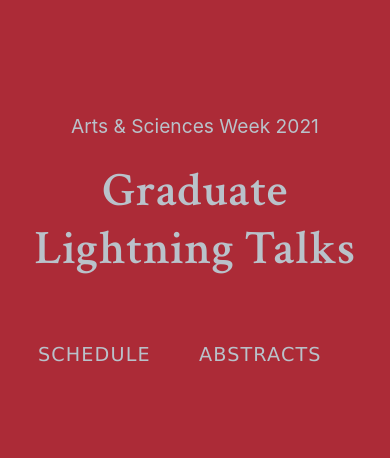
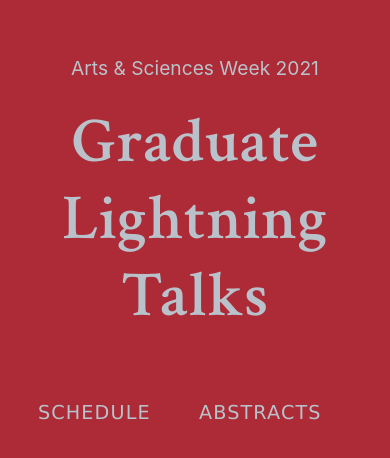
Before and after one commit to petrakumi12/artsandsciences, a plain HTML site: page index.html in a window 390 px wide. Shown: the part 174-632 px from the top of the page. Drawn offline with nearby package versions, Linux system fonts and the light colour scheme.

Commit message:
test mobile

```diff
--- a/css/index.css
+++ b/css/index.css
@@ -6,8 +6,12 @@ body {
 }
 
 h1 {
+    font-size: 3em !important;
+}
+
+h1 {
     color: var(--light-grey);
-    font-family: 'Times New Roman',serif !important;
+    font-family: 'Times New Roman', serif !important;
     letter-spacing: 0.3rem;
     font-size: 3rem !important;
 }
@@ -26,6 +30,13 @@ a {
     letter-spacing: 0.1rem;
 }
 
+
+@media only screen and (max-width: 768px) {
+    h1 {
+        font-size: 4em !important;
+    }
+}
+
 /*font-family: 'Times New Roman',serif !important;*/
 /*font-family: 'Verdana',serif;*/
 /*font-family: 'Sacramento', cursive;*/
--- a/css/main.css
+++ b/css/main.css
@@ -12,7 +12,6 @@
 /*body {*/
 /*    height: 100vh;*/
 /*}*/
-
     h1 {
         /*font-family: Verdana;*/
         font-family: 'Crimson Text', serif !important;
@@ -113,12 +112,10 @@ hr {
         margin-left: -3em;
         background: var(--light-grey);
         border: none;
-
         -webkit-transition: all .3s ease-in;
         -moz-transition: all .3s ease-in;
         -o-transition: all .3s ease-in;
         -ms-transition: all .3s ease-in;
-
     }
 
     /*.active {*/
```
Lines whose indentation alone changed are shown as unchanged.
